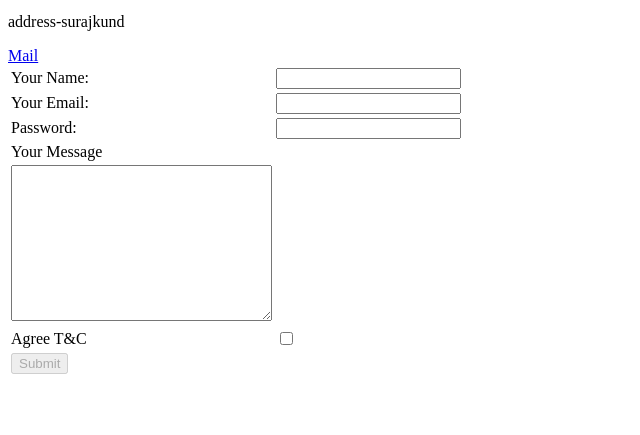
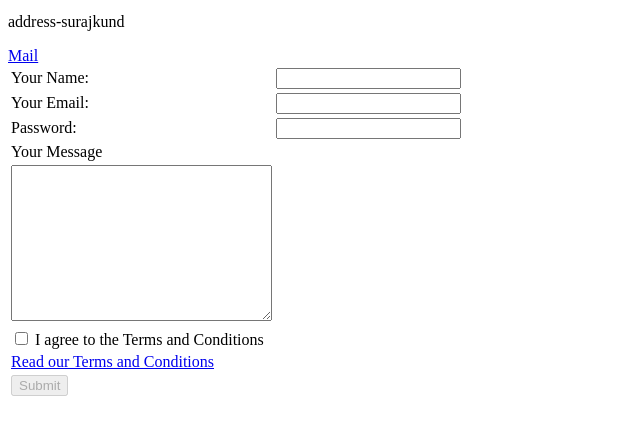
Before and after one commit to nikhil5534/CV, a plain HTML site: page contact.html in a window 1280 px wide. Shown: the part 101-536 px from the top of the page, without its empty margins (0-640 px from the left). Drawn offline with Linux system fonts and the light colour scheme.

Commit message:
Update contact.html

```diff
--- a/contact.html
+++ b/contact.html
@@ -28,8 +28,14 @@
         <td><textarea name="Your Message" id="" cols="30" rows="10"></textarea></td>
         </tr>
         <tr>
-        <td><label for="">Agree T&C</label></td>
-        <td><input type="checkbox" name="" id="check" onclick="enable()"></td>
+            <td><label for="tac">
+                <input id="check" type="checkbox" name="terms-and-conditions" onclick="enable()" />
+                I agree to the Terms and Conditions
+              </label></td>
+        </tr>
+        <tr><td>
+        <a href="terms-and-conditions.html">Read our Terms and Conditions</a>
+        </td>
         </tr>
         <tr>
         <td><input type="submit" name="" id="btn" disabled></td>
```
